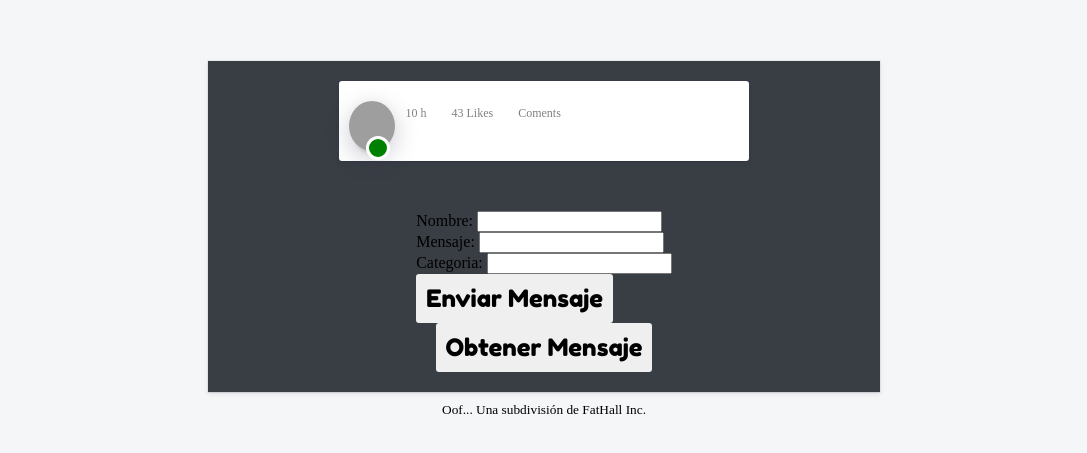
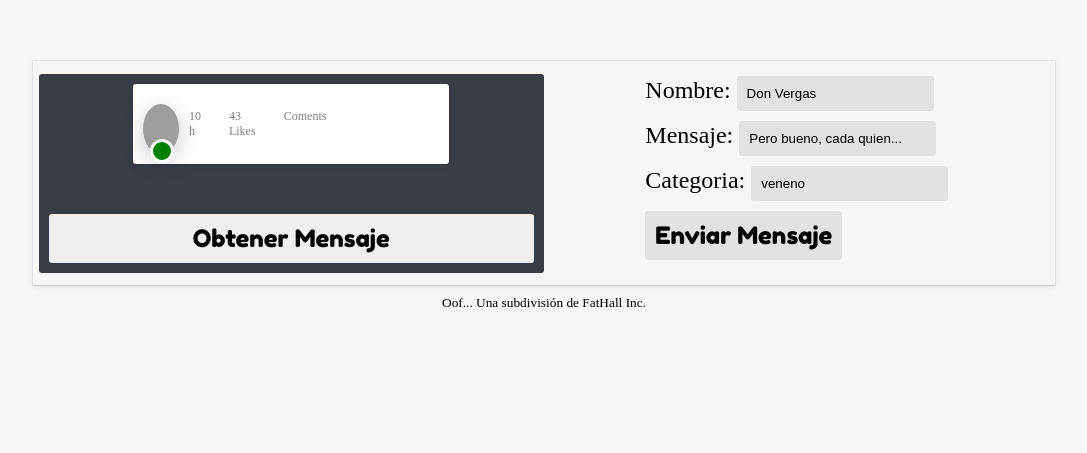
Before and after one commit to mikepruebas23/mamadores-api, a plain HTML site: page index.html in a window 1280 px wide. Shown: the part 139-592 px from the top of the page, without its empty margins (96-1183 px from the left). Drawn offline with Linux system fonts and the light colour scheme; no server answers; grey boxes are pictures that could not be loaded; some icons are missing.

Commit message:
limpieza formulario

```diff
--- a/index.html
+++ b/index.html
@@ -11,6 +11,7 @@
 
 <body>
     <div class="container">
+        <div class="container-card">
             <div class="card">
                 <div class="card-img">
                     <img src="https://picsum.photos/200/300" alt="user-img">
@@ -37,22 +38,26 @@
 
             </div>
 
+            <button class="btn" onclick="getData()">Obtener Mensaje</button>
+        </div>
+
+
         <div class="formulario">
             <form id="myForm">
                 <label for="name">Nombre: </label>
-                <input id="name" name="name">
+                <input id="name" name="name" value="Don Vergas">
                 <br>
                 <label for="description">Mensaje: </label>
-                <input id="description" name="description">
+                <input id="description" name="description" value="Pero bueno, cada quien...">
                 <br>
                 <label for="category">Categoria: </label>
-                <input id="category" name="category" >
+                <input id="category" name="category" value="veneno">
                 <br>
                 <input class="btn" id="postSubmit" type="submit" value="Enviar Mensaje">
             </form>
         </div>
 
-        <button class="btn" onclick="getData()">Obtener Mensaje</button>
+
         <!-- <button class="btn" onclick="postData()">POST</button> -->
     </div>
     <small>Oof... Una subdivisión de FatHall Inc.</small>
--- a/index.js
+++ b/index.js
@@ -48,5 +48,9 @@ thisForm.addEventListener('submit', async function (e) {
     });
 
     const result = await response.json();
-    console.log(result)
+    document.getElementById('name').value = '';
+    document.getElementById('description').value = '';
+    document.getElementById('category').value = '';
+    // document.getElementById('myform').reset();
+    console.log(result);
 });
--- a/style.css
+++ b/style.css
@@ -5,18 +5,51 @@ body {
 }
 
 .container {
-    width: 50%;
+    width: 80%;
     margin: 0 auto;
     /* border: 1px solid red; */
     margin-top: 200px;
-    padding: 20px;
+    padding: 5px;
     box-shadow: 0 0 0 1px hsl(240deg 30% 28% / 5%), 0 2px 5px 0 hsl(240deg 30% 28% / 10%), 0 1px 1px 0 hsl(0deg 0% 0% / 7%);
+    /* background-color: #393d44; */
+    display: flex;
+    flex-direction: row;
+    justify-content: space-around;
+    align-items: center;
+
+}
+
+.container-card{
+    width: 48%;
     background-color: #393d44;
+    padding: 10px;
+    border-radius: 3px;
+    display: flex;
+    flex-direction: column;
+}
+
+.formulario{
+    width: 48%;
+    /* background-color: #393d44; */
+    padding: 10px;
+    border-radius: 3px;
     display: flex;
     flex-direction: column;
     justify-content: center;
-    align-items: center;
+    align-items: center
+}
 
+label {
+    font-size: 24px;
+    margin-bottom: 15px;
+}
+
+input {
+    border: none;
+    background: #e2e2e2;
+    padding: 10px;
+    border-radius: 3px;
+    margin-bottom: 10px;
 }
 
 .card {
```
Lines whose indentation alone changed are shown as unchanged.
